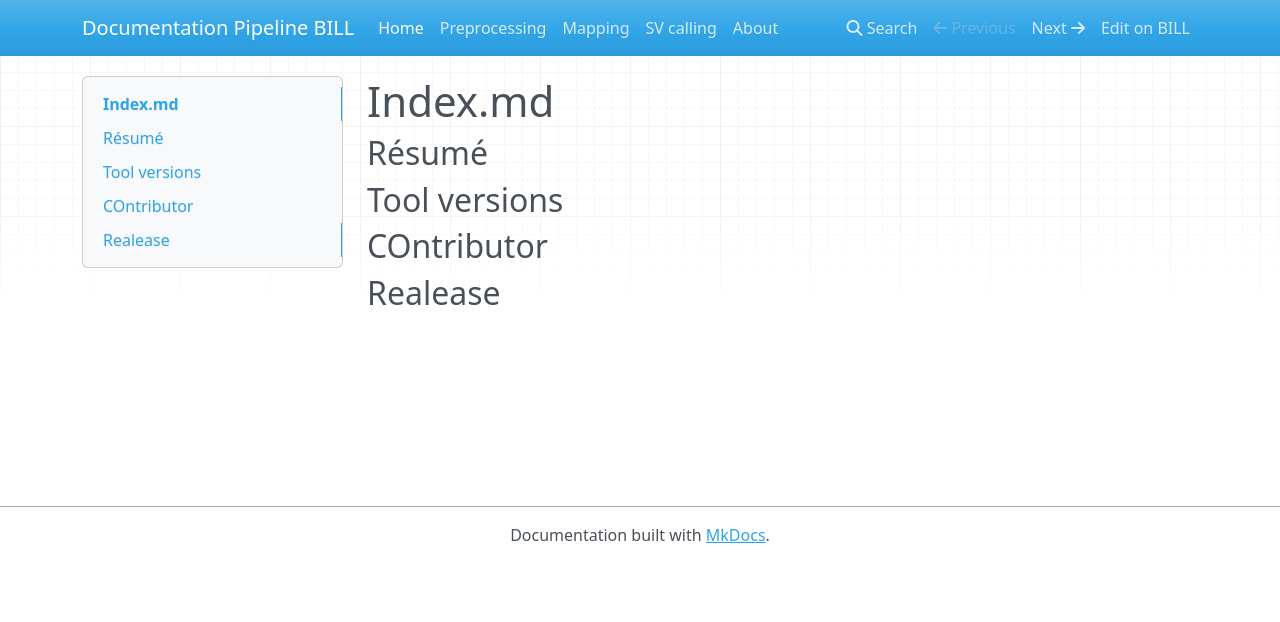
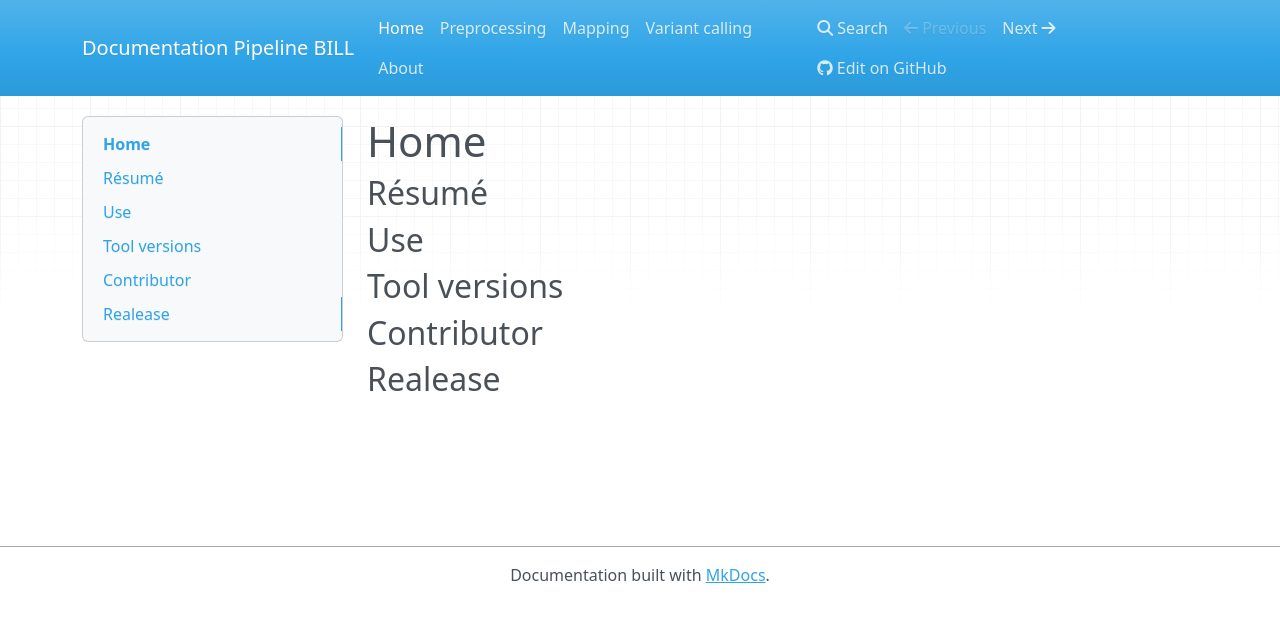
Before and after one commit to asfistonlavie/BILL, an MkDocs documentation site: the page built from docs/index.md, in a window 1280 px wide. Shown: the top 622 px of the page. Built offline with MkDocs 1.6.1, drawn with Linux system fonts in a browser that asks for light colours; nearby versions of some CDN libraries; a style sheet for code colours, icons or effects is not loaded.

Commit message:
Update mkdocs

```diff
--- a/docs/index.md
+++ b/docs/index.md
@@ -1,9 +1,11 @@
-# Index.md
+# Home
 
 ## Résumé
 
+## Use
+
 ## Tool versions
 
-## COntributor
+## Contributor
 
 ## Realease
--- a/mkdocs.yml
+++ b/mkdocs.yml
@@ -3,19 +3,16 @@ theme:
   local: en
   color_mode: auto
   nav_style: primary
-  highlightjs: True
-  hljs_style: github
-  hljs_style_dark: github_dark
 
 site_name: Documentation Pipeline BILL
 repo_url: https://github.com/asfistonlavie/BILL
-repo_name: BILL
+edit_uri: edit/main/docs/
 site_description: Documentation of BILL's Pipeline
 site_author: Catherine Breton, Anna-Sophie Fiston-Lavier, Arnaud Soulier
 
 nav:
-  - Home: index.md
-  - Preprocessing: preprocessing.md
-  - Mapping: mapping.md
-  - SV calling: calling.md
-  - About: about.md
+  - Home: 'index.md'
+  - Preprocessing: 'preprocessing.md'
+  - Mapping: 'mapping.md'
+  - Variant calling: 'calling.md'
+  - About: 'about.md'
```
